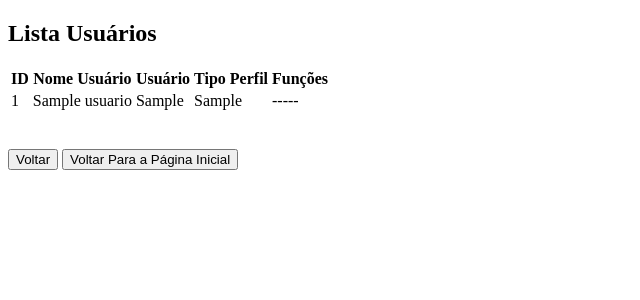
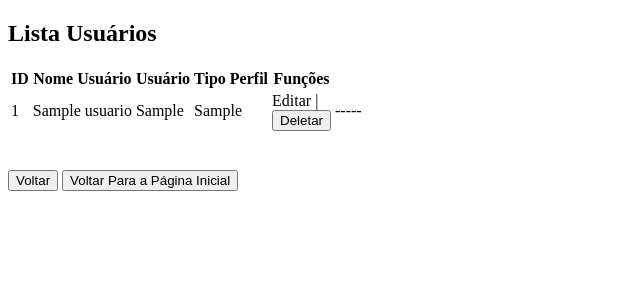
Before and after one commit to azaholmesy/FirstPHP, a PHP site: page /view/listaUsuario.php in a window 1280 px wide. Shown: the top 300 px of the page, without its empty margins (0-640 px from the left). Run offline with PHP 8.4, Linux system fonts and the light colour scheme; tables that the repository leaves empty or names only in its code hold one stand-in row (values such as "Sample post").

Commit message:
wip form list

```diff
--- a/view/listaUsuario.php
+++ b/view/listaUsuario.php
@@ -32,6 +32,16 @@
                         <td><?php echo $user['nomeUsuario']; ?></td>
                         <td><?php echo $user['usuario']; ?></td>
                         <td><?php echo $user['perfilAcesso']; ?></td>
+                        <td> Editar |
+                            <form action="<?php $cadUsuario->deletar(); ?>" method="POST">
+                                <input
+                                type="hidden"
+                                name="idUsuario"
+                                value="<?php echo $user['idUsuario']; ?>"
+                                />
+                                <input type="submit" value="Deletar" name="deletar"/>
+                            </form>
+                        </td>
                         <td>-----</td>
                     </tr>
                     <?php
```
